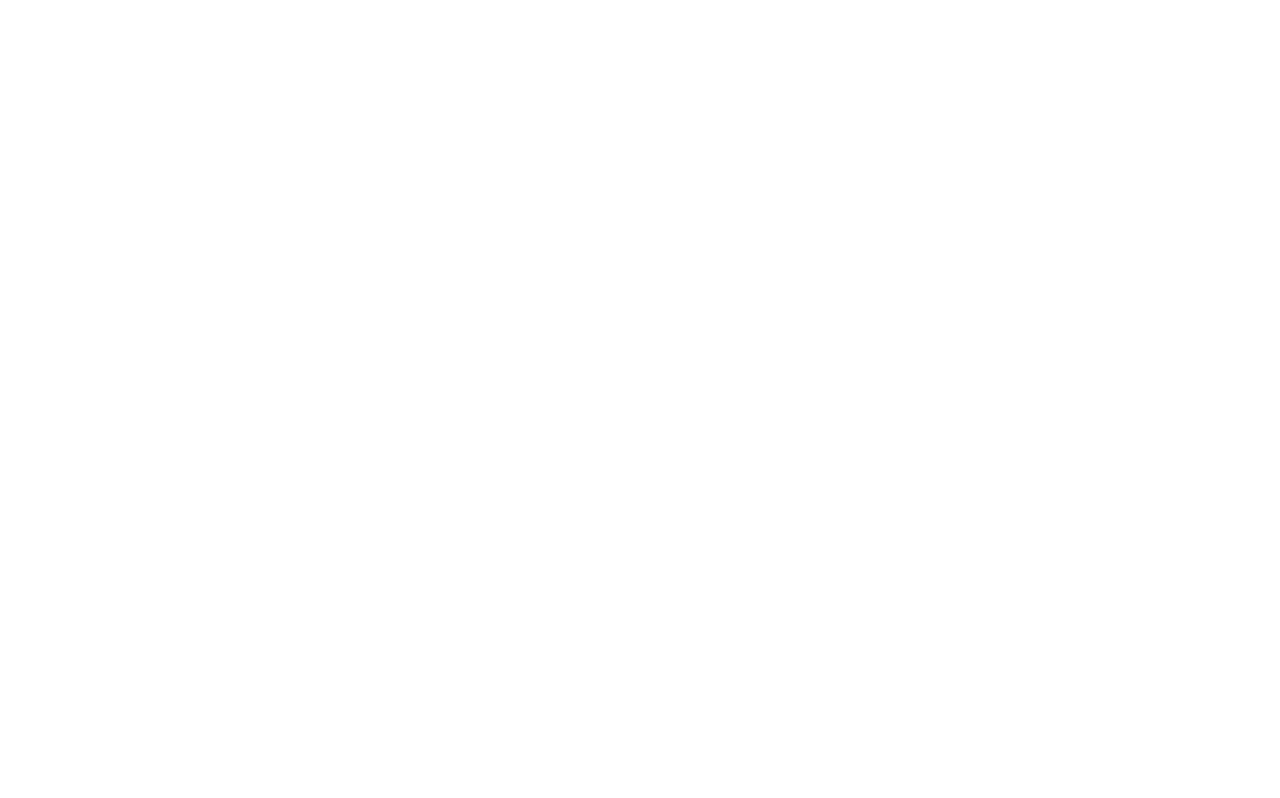
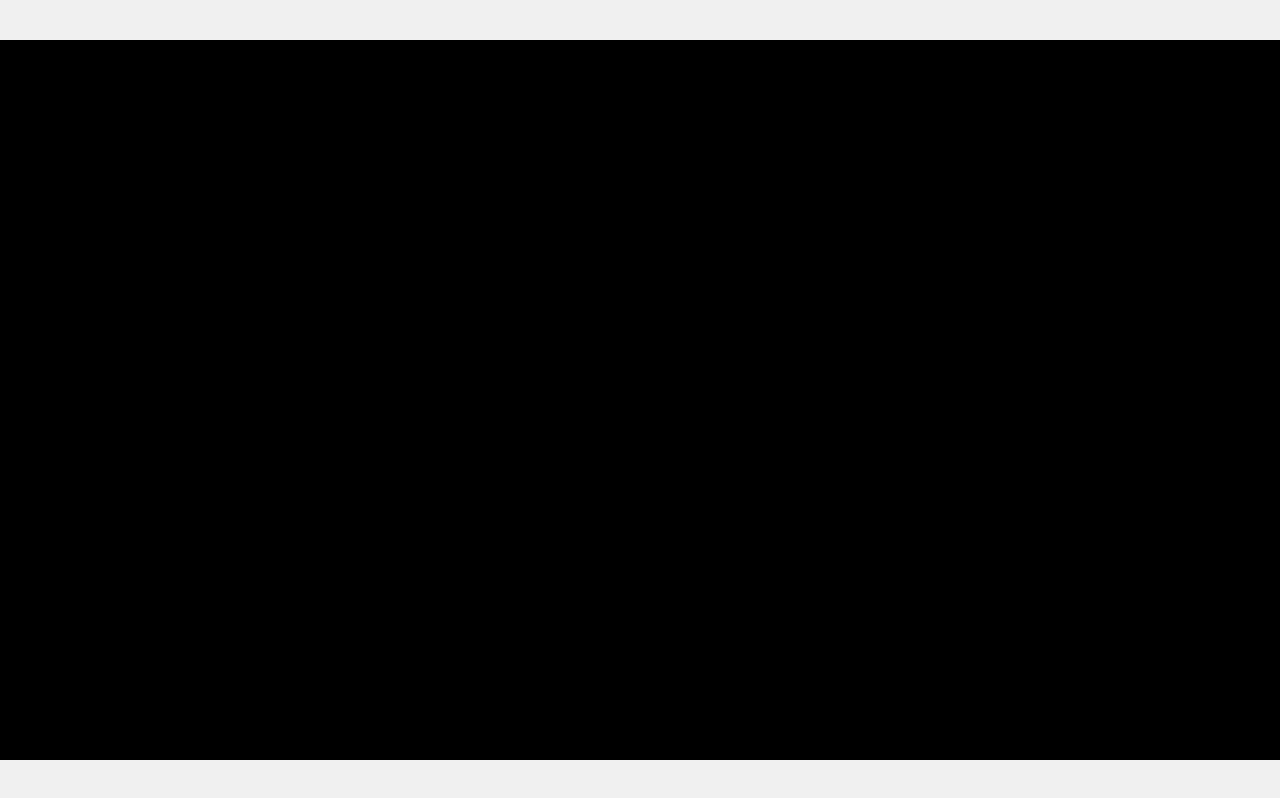
Before and after one commit to FilipeMorato/Base-para-Jogos-2D-Javascript, a plain HTML site: page index.html in a window 1280 px wide. Drawn offline with Linux system fonts and the light colour scheme.

Commit message:
Update index.html

```diff
--- a/index.html
+++ b/index.html
@@ -1,27 +1,62 @@
 <!DOCTYPE html>
-<html>
+<html lang="en">
 <head>
+  <meta charset="UTF-8">
   <meta name="viewport" content="width=device-width, initial-scale=1.0">
-  <title>GameTemplate</title>
+  <title>2D Game Template</title>
   <style>
     body {
-    padding: 0;
       margin: 0;
       display: flex;
-    height: 100%;
+      justify-content: center;
+      align-items: center;
+      height: 100vh;
+      background-color: #f0f0f0;
     }
+
+    #canvas-container {
+      position: relative;
+      overflow: hidden;
+    }
+
     canvas {
-    width: 100%;
-    object-fit: contain;
+      background-color: black;
+      display: block;
+      transform-origin: top left;
       image-rendering: crisp-edges;
       image-rendering: pixelated;
     }
-
   </style>
   <script type= "module" src= "Main.js"></script>
 </head>
 <body>
-  <canvas id="canvas"></canvas>
+  <div id="canvas-container">
+    <canvas id="canvas" width="1920" height="1080"></canvas>
+  </div>
 
+  <script>
+    const canvas = document.getElementById('canvas');
+    const container = document.getElementById('canvas-container');
+    const originalWidth = canvas.width;
+    const originalHeight = canvas.height;
+
+    function resizeCanvas() {
+      const windowWidth = window.innerWidth;
+      const windowHeight = window.innerHeight;
+
+      // Calcula a escala com base no menor fator de escala para largura e altura
+      const scaleWidth = windowWidth / originalWidth;
+      const scaleHeight = windowHeight / originalHeight;
+      const scale = Math.min(scaleWidth, scaleHeight, 1);
+
+      // Aplica a escala ao canvas
+      canvas.style.transform = `scale(${scale})`;
+      container.style.width = `${originalWidth * scale}px`;
+      container.style.height = `${originalHeight * scale}px`;
+    }
+
+    window.addEventListener('resize', resizeCanvas);
+    resizeCanvas();
+  </script>
 </body>
 </html>
```
Lines whose indentation alone changed are shown as unchanged.
